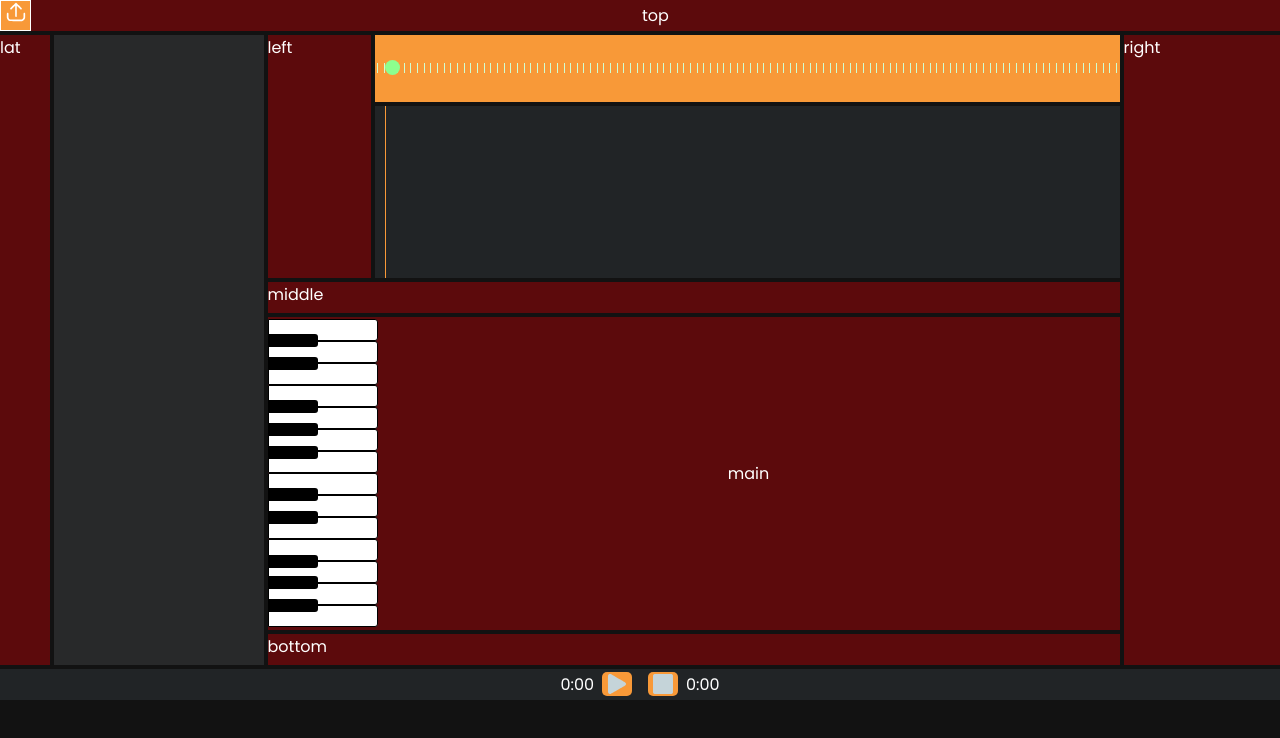
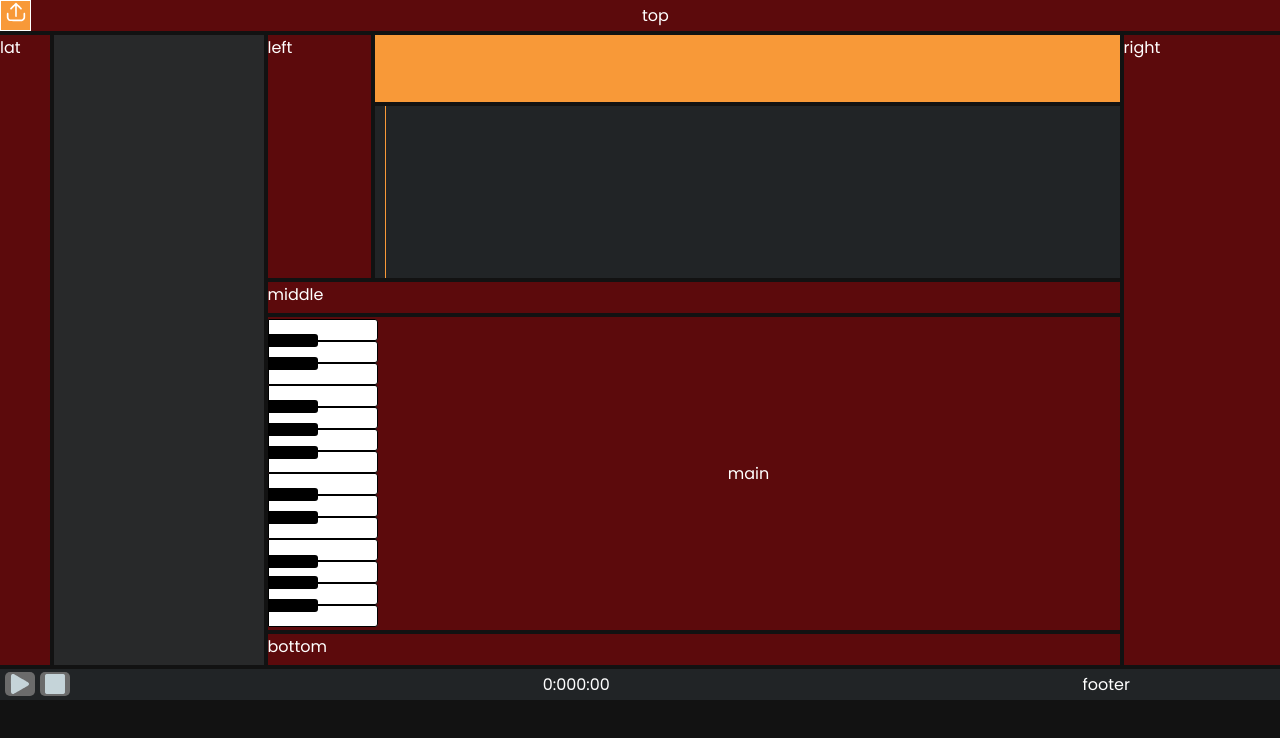
Before and after one commit to Juciano-Farias/ntrack, a plain HTML site: page index.html in a window 1280 px wide. Drawn offline with Linux system fonts and the light colour scheme.

Commit message:
:sparkles: feat: Music wave

```diff
--- a/css/style.css
+++ b/css/style.css
@@ -60,10 +60,9 @@ input[type="file"] {
   display: none;
 }
 
+
 button {
-  padding: 0 4px;
-  margin: 0 8px;
-  background-color: #f89938;
+  margin-left: 5px;
   border: none;
   border-radius: 5px;
 }
@@ -100,21 +99,9 @@ main {
 
 .wave-bar {
   width: 2px;
-  height: 10px;
+  height: 0px;
   margin: 0 2.9px;
   background-color: #d0fed1;
-}
-
-.wave-progress {
-  position: absolute;
-  left: 0px;
-  top: -3px;
-  width: 15px;
-  height: 15px;
-  border-radius: 50%;
-  margin: 0 10px;
-  background-color: #8dff8e;
-  transition: all 0.3s linear;
 }
 
 main p {
@@ -242,10 +229,22 @@ main p {
 }
 .div11 {
   display: flex;
-  justify-content: center;
+  justify-content: space-between;
   align-items: center;
   background-color: #212426;
   grid-area: 20 / 1 / 21 / 25;
+}
+
+.audio-buttons{
+  display: flex;
+  justify-content: center;
+  align-items: center;
+}
+
+.audio-timer{
+  display: flex;
+  justify-content: space-between;
+  align-items: center;
 }
 
 .hidden {
--- a/index.html
+++ b/index.html
@@ -71,10 +71,9 @@
       </main>
       <div class="div3">middle</div>
       <div class="div4">left</div>
-      <div class="div5"><div id="progress-bar"></div></div>
-      <div class="div6">
+      <div class="div5">
+        <div id="progress-bar"></div>
         <div class="wave">
-          <div class="wave-progress"></div>
           <div class="wave-bar"></div>
           <div class="wave-bar"></div>
           <div class="wave-bar"></div>
@@ -189,6 +188,7 @@
           <div class="wave-bar"></div>
         </div>
       </div>
+      <div class="div6"></div>
       <div class="div7">right</div>
       <div class="div8">
         <div id="equalizer">
@@ -229,11 +229,22 @@
       <div class="div9">lat</div>
       <div class="div10">bottom</div>
       <div class="div11">
-        <div id="current-time">0:00</div>
-        <button id="play"><img src="./assets/icons/play.svg" alt="Play input" width="20" /></button>
-        <button id="pause" class="hidden"><img src="./assets/icons/pause.svg" alt="Pause input" width="20" /></button>
-        <button id="stop"><img src="./assets/icons/stop.svg" alt="Pause input" width="20" /></button>
-        <div id="audio-length">0:00</div>
+        <div class="audio-buttons">
+          <button id="play"><img src="./assets/icons/play.svg" alt="Play input" width="20" /></button>
+          <button id="pause" class="hidden"><img src="./assets/icons/pause.svg" alt="Pause input" width="20" /></button>
+          <button id="stop"><img src="./assets/icons/stop.svg" alt="Pause input" width="20" /></button>
+          <!-- <button id="stop"><img src="./assets/icons/stop.svg" alt="Pause input" width="20" /></button>
+          <button id="stop"><img src="./assets/icons/stop.svg" alt="Pause input" width="20" /></button>
+          <button id="stop"><img src="./assets/icons/stop.svg" alt="Pause input" width="20" /></button>
+          <button id="stop"><img src="./assets/icons/stop.svg" alt="Pause input" width="20" /></button> -->
+        </div>
+        <div class="audio-timer">
+          <div id="current-time">0:00</div>
+          <div id="audio-length">0:00</div>
+        </div>
+        <div>
+          <span style="padding-right: 150px;">footer</span>
+        </div>
       </div>
     </div>
   </body>
--- a/js/index.js
+++ b/js/index.js
@@ -93,15 +93,20 @@ stopButton.addEventListener("click", function () {
   audio.load();
   pauseButton.classList.add("hidden");
   playButton.classList.remove("hidden");
-  progressWave.style.left = "0px";
-  progressBar.style.left = "1px";
+  progressBar.style.left = "0px";
+});
+
+// When the audio stop
+audio.addEventListener("ended", function () {
+  pauseButton.classList.add("hidden");
+  playButton.classList.remove("hidden");
 });
 
 // Audio duration
 audio.addEventListener("loadedmetadata", function () {
   const minutes = Math.floor(audio.duration / 60);
   const seconds = Math.floor(audio.duration % 60);
-  audioLength.textContent = `Duration ${minutes}:${seconds.toString().padStart(2, "0")}`;
+  audioLength.textContent = `- Duration ${minutes}:${seconds.toString().padStart(2, "0")}`;
 });
 
 audio.addEventListener("loadedmetadata", function () {
```
